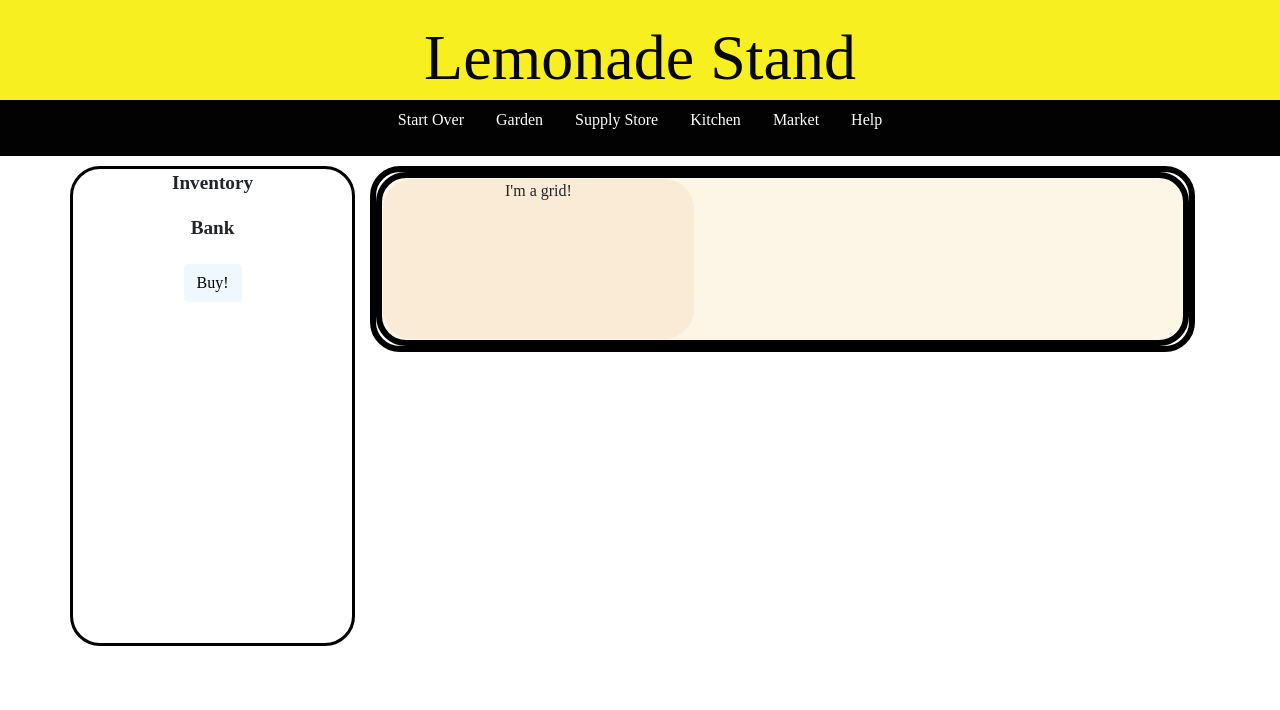
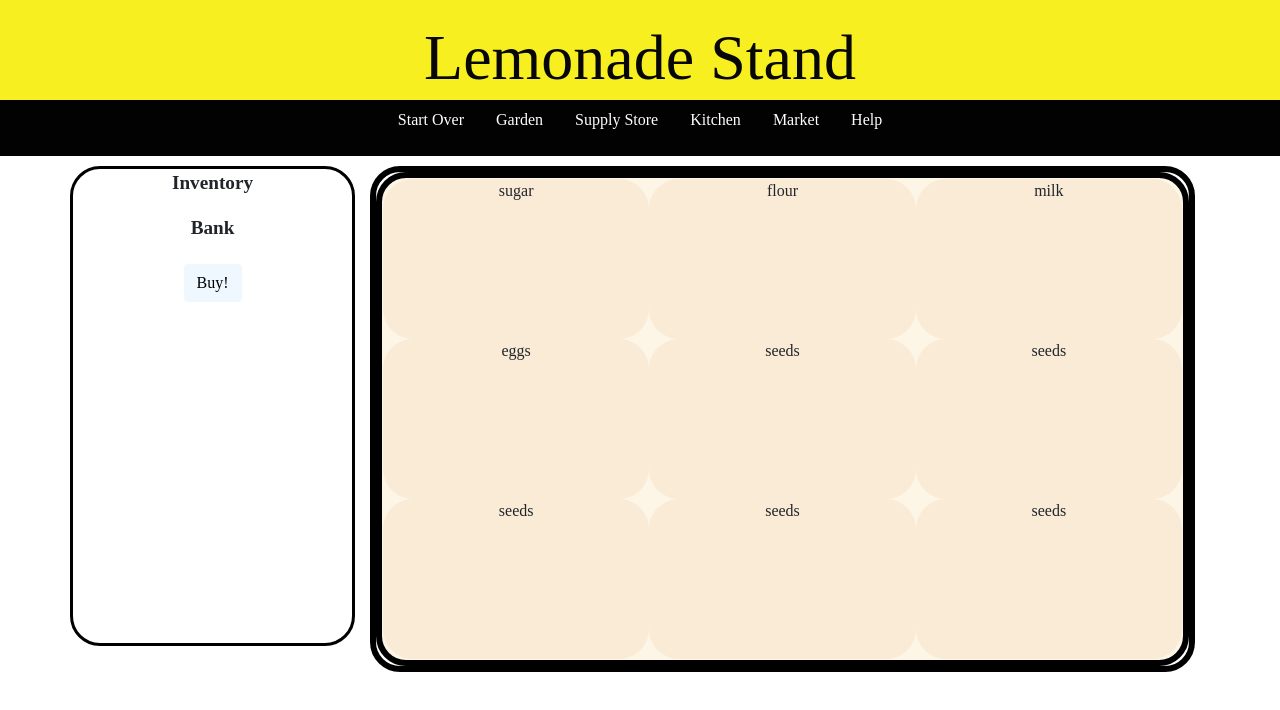
Before and after one commit to Lemonade-kids/lemonade, a React (Create React App) app: page / in a window 1280 px wide. Both pictures are taken after a click on the element "Supply Store". Shown: the top 710 px of the page. Built offline with nearby package versions, Linux system fonts and the light colour scheme; a web font is replaced by a local one.

Commit message:
built out store grid with placeholders

```diff
--- a/src/App.css
+++ b/src/App.css
@@ -100,7 +100,6 @@ a {
 }
 
 .grid-item {
-
   border-radius: 30px;
   height: 10em;
 }
--- a/src/components/StoreGrid.js
+++ b/src/components/StoreGrid.js
@@ -7,7 +7,31 @@ class StoreGrid extends Component {
       <div className="StoreGrid">
         <div className="grid-container store-grid">
           <div className="grid-item grid-item-store">
-              <p>I'm a grid!</p>
+            <p>sugar</p>
+          </div>
+          <div className="grid-item grid-item-store">
+            <p>flour</p>
+          </div>
+          <div className="grid-item grid-item-store">
+            <p>milk</p>
+          </div>
+          <div className="grid-item grid-item-store">
+            <p>eggs</p>
+          </div>
+          <div className="grid-item grid-item-store">
+            <p>seeds</p>
+          </div>
+          <div className="grid-item grid-item-store">
+            <p>seeds</p>
+          </div>
+          <div className="grid-item grid-item-store">
+            <p>seeds</p>
+          </div>
+          <div className="grid-item grid-item-store">
+            <p>seeds</p>
+          </div>
+          <div className="grid-item grid-item-store">
+            <p>seeds</p>
           </div>
         </div>
 
```
Lines whose indentation alone changed are shown as unchanged.
